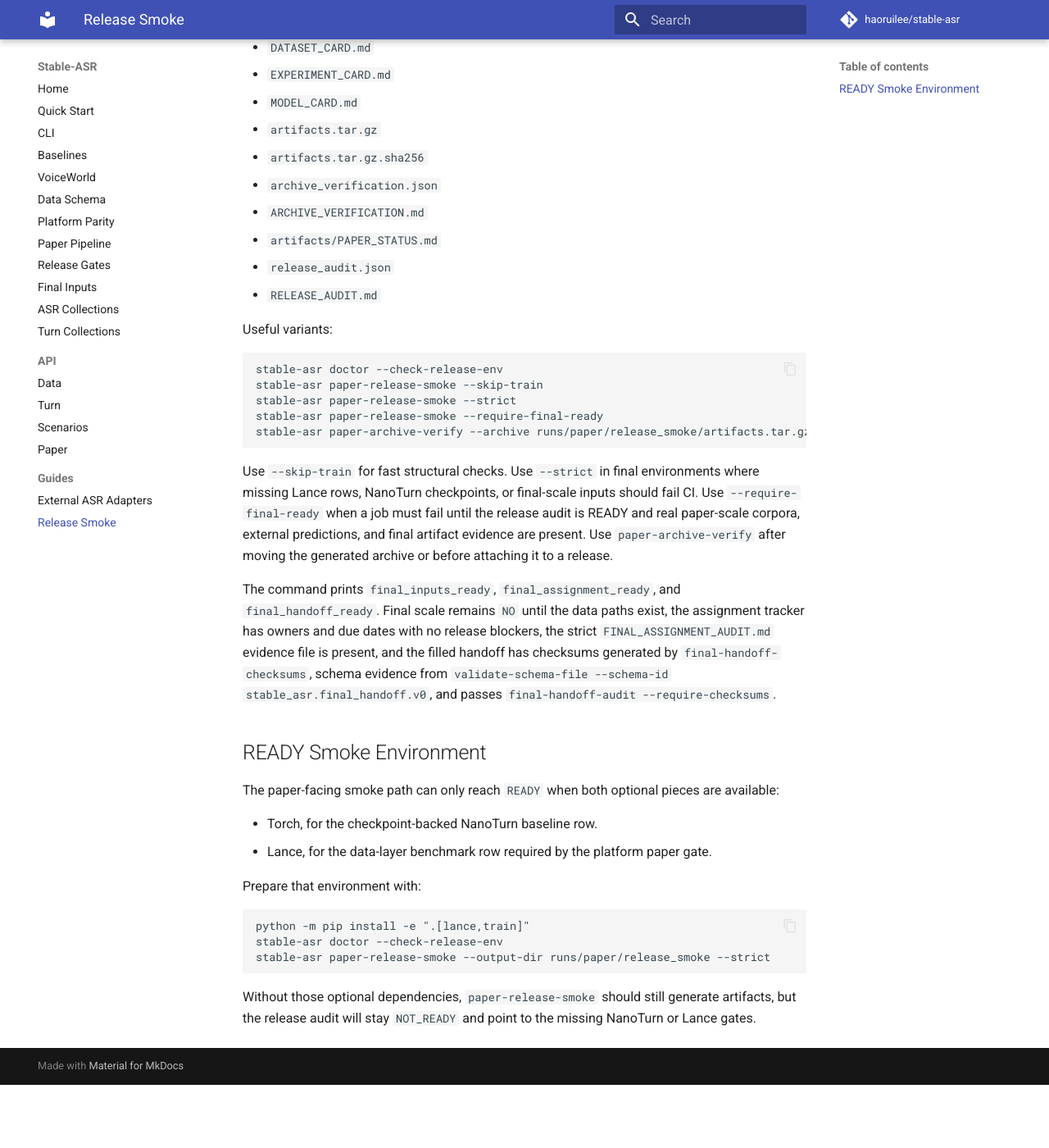
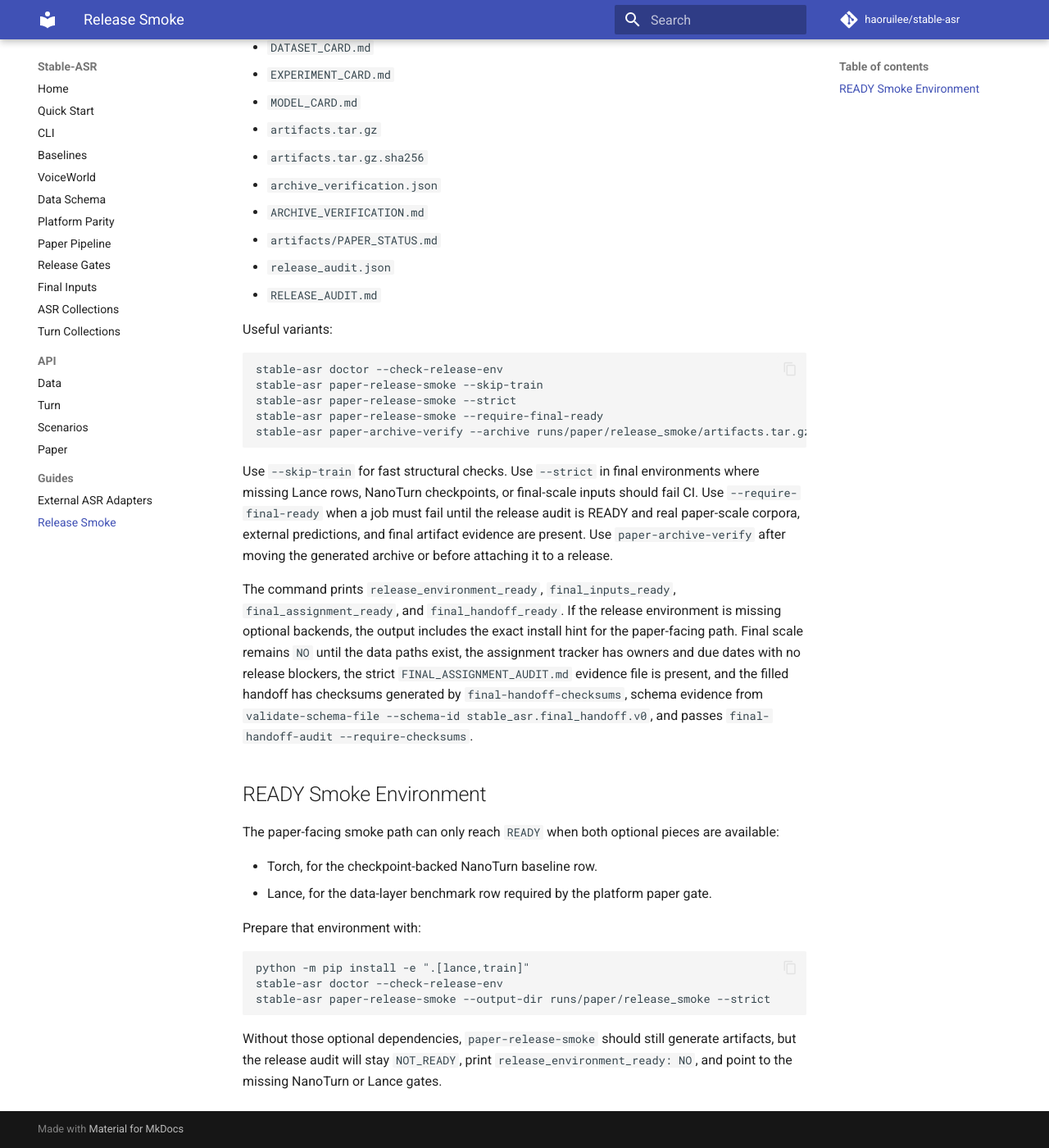
Before and after one commit to haoruilee/stable-asr, an MkDocs documentation site: the page built from docs/guides/release_smoke.md, in a window 1280 px wide and 1400 px high, scrolled down 527 px. Shown: the whole window at 82% size. Built offline with MkDocs 1.6.1 and Material for MkDocs 9.7.7, drawn with Linux system fonts in a browser that asks for light colours; comment, search, counter and statistics services are not loaded; before the commit the page ends 1850 px from its top, so only the background shows below that.

Commit message:
feat: report release smoke environment

````diff
--- a/docs/guides/release_smoke.md
+++ b/docs/guides/release_smoke.md
@@ -44,8 +44,10 @@ the release audit is READY and real paper-scale corpora, external predictions,
 and final artifact evidence are present. Use `paper-archive-verify` after moving the generated archive or
 before attaching it to a release.
 
-The command prints `final_inputs_ready`, `final_assignment_ready`, and
-`final_handoff_ready`. Final scale remains `NO` until the data paths exist, the
+The command prints `release_environment_ready`, `final_inputs_ready`,
+`final_assignment_ready`, and `final_handoff_ready`. If the release environment
+is missing optional backends, the output includes the exact install hint for the
+paper-facing path. Final scale remains `NO` until the data paths exist, the
 assignment tracker has owners and due dates with no release blockers, the
 strict `FINAL_ASSIGNMENT_AUDIT.md` evidence file is present, and the filled
 handoff has checksums generated by `final-handoff-checksums`, schema evidence
@@ -69,5 +71,6 @@ stable-asr paper-release-smoke --output-dir runs/paper/release_smoke --strict
 ```
 
 Without those optional dependencies, `paper-release-smoke` should still generate
-artifacts, but the release audit will stay `NOT_READY` and point to the missing
-NanoTurn or Lance gates.
+artifacts, but the release audit will stay `NOT_READY`, print
+`release_environment_ready: NO`, and point to the missing NanoTurn or Lance
+gates.
````
Also changed, not shown: README.md (+4 -2 lines), 2 other files.
